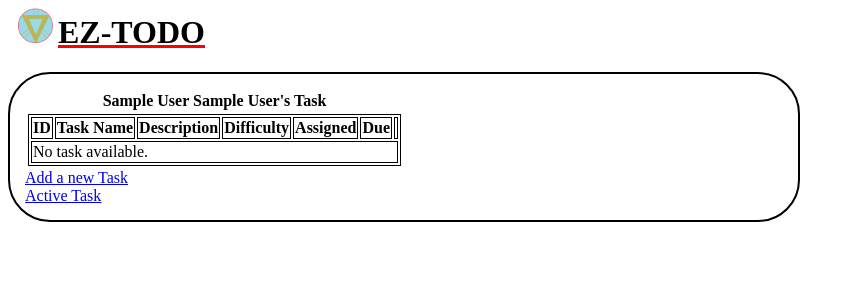
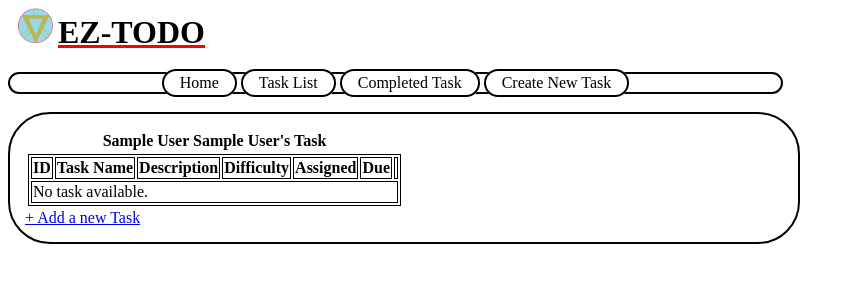
Before and after one commit to BGCX067/ez-todo-git, a PHP site: page /?page=taskList&finish=1 in a window 1280 px wide. Shown: the top 300 px of the page, without its empty margins (0-855 px from the left). Run offline with PHP 8.4, Linux system fonts and the light colour scheme; the visitor is signed in with stand-in values (Sample User, id 1); data that the repository does not hold is empty; some libraries are stand-ins or nearby versions.

Commit message:
todo.css      * Added styles for new menu bar
editTask.php
     * Modified file to fix null value for due date field.
     * Removed extra link due to addition of menu bar.

header.html
     * Added menubar to top of the page.
     * Fixed error where user could load index.php with no content.

editTask.js
     * Added support for modifying due date field
     * Implemented jQuery UI datepicker.

newTask.php
     * Removed extra link that is no longer needed due to menu bar.

processNewTask.php
     * Fixed due date field error with due date adding date of 00/00/0000

processResolveTask.php
     * Added support for modifying due date
     * Fixed bug where data changed on commit did not change in database.

processSaveTask.php
     * Added support for modifying due date

taskList.php
     * Removed links due to addition of menubar.

```diff
--- a/ez-todo/css/todo.css
+++ b/ez-todo/css/todo.css
@@ -39,3 +39,35 @@ select, input{
 #task_table .description{
 	width: 500px;
 }
+
+#menu li{
+	display: inline;
+}
+
+#menu li a{
+	border: 2px solid black;
+	-webkit-border-radius: 42px;
+	-moz-border-radius: 42px;
+	border-radius: 42px;
+	text-decoration: none;
+	padding: .2em 1em;
+	color: black;
+	background-color: white;
+}
+
+#menu li a:hover{
+	color: white;
+	background-color: grey;
+}
+
+ul#menu{
+	text-align:center;
+	width:61%;
+	list-style-type: none;
+	margin: 0;
+	padding: 0;
+	border: 2px solid black;
+	-webkit-border-radius: 42px;
+	-moz-border-radius: 42px;
+	border-radius: 42px;
+ }
--- a/ez-todo/editTask.php
+++ b/ez-todo/editTask.php
@@ -35,7 +35,7 @@
 		<tr><td>Difficulty:</td><td><p><?php echo $difficulty; ?></p></td></tr>
 		<tr><td>Status:</td><td><p><?php echo  $status; ?></p></td></tr>
 		<tr><td>Assigned:</td><td><p><?php echo $assigned_date; ?></p></td></tr>
-		<tr><td>Due Date:</td><td><p><?php echo $due_date; ?></p></td></tr>
+		<tr><td>Due Date:</td><td><p><input type="text" id="due_date" name ="due_date" value="<?php echo $due_date; ?>" /></p></td></tr>
 		<tr><td>Finished:</td><td><p><?php echo $finished_date; ?></p></td></tr>
 		<tr><td>Commit:</td><td><input type="text" id="commit" name="commit" value="<?php echo $commit; ?>" /></td></tr>
 		<tr><td colspan="2"><center>
@@ -43,5 +43,4 @@
 			<input id="resolve_button" type="button" value="Finish It!" />
 		</center></td></tr>
 	</table>
-	<a href="./?page=taskList"><== Back to task list</a>
 </form>
--- a/ez-todo/header.html
+++ b/ez-todo/header.html
@@ -3,6 +3,9 @@
 	$exceptions = array("login", "register");
 	if((!isset($_SESSION['username'])) && (!in_array($_GET['page'], $exceptions))){
 		header("Location: /ez-todo/?page=login");
+	}
+	if(!isset($_GET['page'])){
+		header("Location: /ez-todo/?page=taskList");
 	}
 ?>
 <html>
@@ -17,3 +20,10 @@
 		<meta name="description" content="Easy todo list appication" />
 		<meta name="author" content="Joseph Fehrman" />
 		<h1 id="title"><img id="logo" src="./images/arc_reactor.png" />EZ-TODO</h1>
+		<ul id="menu">
+			<li><a href="./index.php">Home</a></li>
+			<li><a href="./?page=taskList">Task List</a></li>
+			<li><a href="./?page=taskList&finish=1">Completed Task</a></li>
+			<li><a href="./?page=newTask">Create New Task</a></li>
+		</ul>
+		<br/>
--- a/ez-todo/newTask.php
+++ b/ez-todo/newTask.php
@@ -19,5 +19,4 @@
 		<tr><td>Due Date:</td><td><input name="due_date" id="due_date" /></td></tr>
 		<tr><td colspan="2"><center><input id="create_button" type="submit" value="Create" /></center></td></tr>
 	</table>
-	<a href="./?page=taskList"><== Back to task list</a>
 </form>
--- a/ez-todo/process/processNewTask.php
+++ b/ez-todo/process/processNewTask.php
@@ -33,12 +33,12 @@
 		$diffID = $row['ID'];
 		if($dueDate == "" || $dueDate == null){
 			// ensures null value if no due date set.
-			$dueDate = null;
+			$finalDate = 'NULL';
 		}else{
 			// formats date
-			$finalDate = date("Y-m-d H:i:s",strtotime($dueDate));
+			$finalDate = "'" . date("Y-m-d H:i:s",strtotime($dueDate)) . "'";
 		}
-		$SQL = "INSERT INTO todo_task (username, task_name, description, difficulty_id, due_date, assigned_date, status) VALUES ('$username', '$taskName', '$description', '$diffID', '$finalDate', now(), 'active')";
+		$SQL = "INSERT INTO todo_task (username, task_name, description, difficulty_id, due_date, assigned_date, status) VALUES ('$username', '$taskName', '$description', '$diffID', $finalDate, now(), 'active')";
 		mysqli_query($conn, $SQL) OR die("Error on query: " . $SQL . mysql_error());
 		header('Location : ./?page=taskList');
 		//Ensures page redirect
--- a/ez-todo/taskList.php
+++ b/ez-todo/taskList.php
@@ -11,16 +11,4 @@
 			<tr><th colspan="6"><?php echo $_SESSION['first_name'] . " " . $_SESSION['last_name'] . "'s Task"; ?></th></tr>
 			<tr><td colspan="6"><table id="task_table"></table></td></tr>
 		</table>
-		<a href="./?page=newTask">Add a new Task</a><br/>
-		<?php
-			// Check to see if there is an attempt to load completed task
-			if(isset($_GET['finish']) && ($_GET['finish'] == 1)){
-		?>
-		<a href="./?page=taskList">Active Task</a>
-		<?php
-			}else{
-		?>
-		<a href="./?page=taskList&finish=1">Completed Task</a>
-		<?php
-			}
-		?>
+		<a href="./?page=newTask">+ Add a new Task</a><br/>
```
Also changed, not shown: ez-todo/js/editTask.js (+7 -4 lines), ez-todo/process/processResolveTask.php (+9 -1 lines), ez-todo/process/processSaveTask.php (+9 -1 lines).
